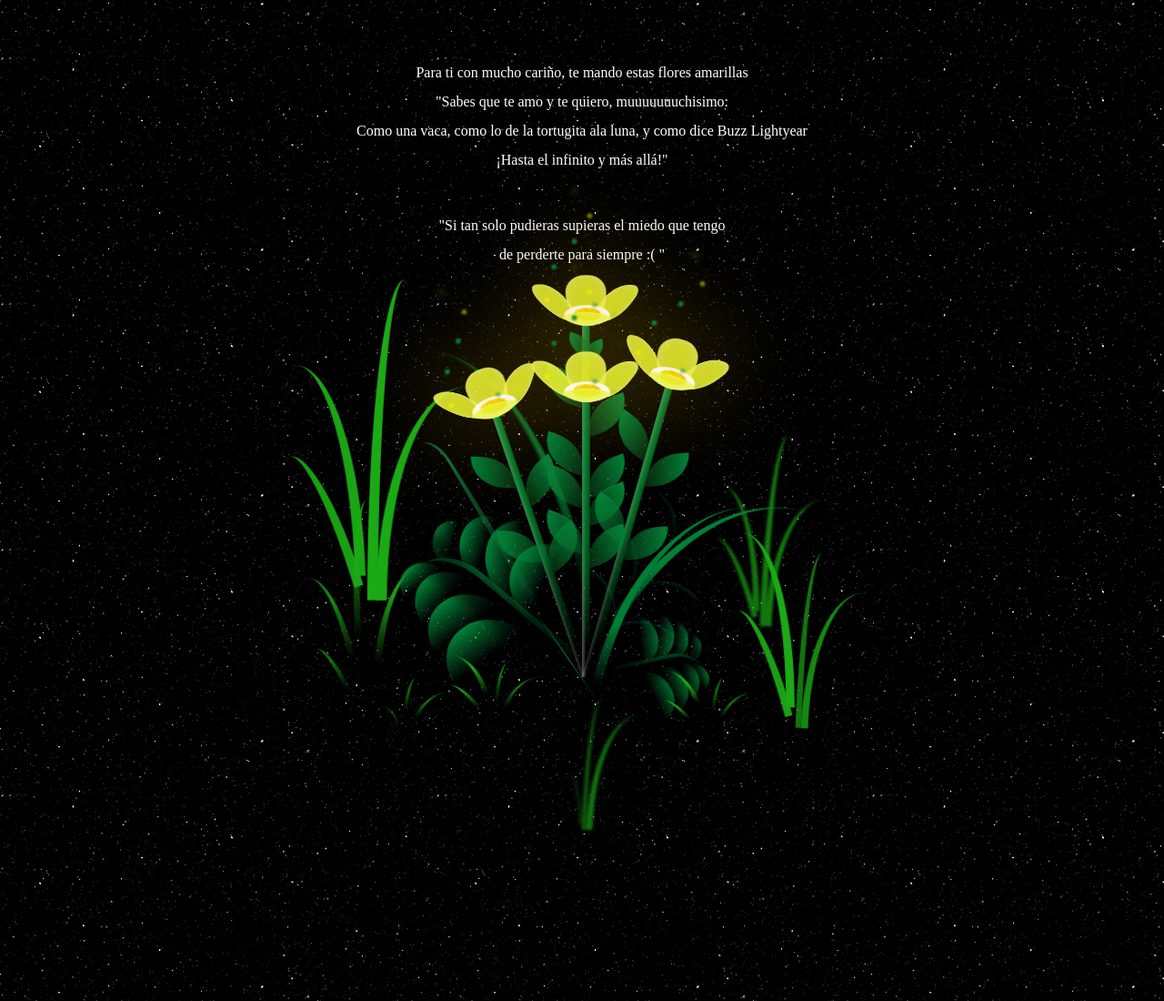
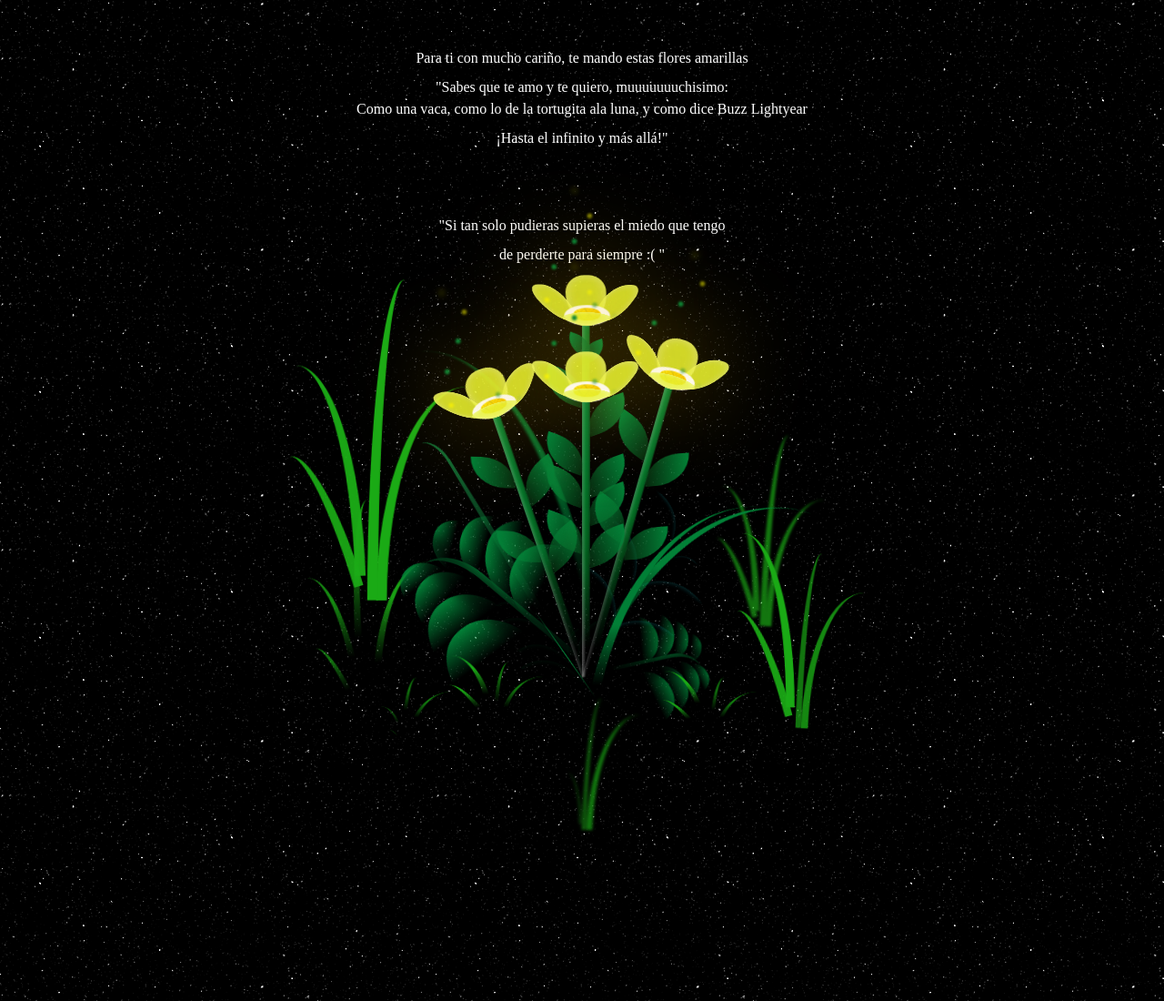
Before and after one commit to PeryCaritaFeliz/Alejandra, a plain HTML site: page index.html in a window 1280 px wide. Shown: the top 1100 px of the page at 91% size. Drawn offline with Linux system fonts and the light colour scheme.

Commit message:
Add files via upload

```diff
--- a/style.css
+++ b/style.css
@@ -14,7 +14,7 @@ body {
 
 .message {
   position: absolute;
-  top: 10%;
+  top: 8%;
   left: 50%;
   transform: translate(-50%, -50%);
   font-size: 1em;
@@ -25,7 +25,7 @@ body {
 
 .message2 {
   position: absolute;
-  top: 14%;
+  top: 12%;
   left: 50%;
   transform: translate(-50%, -50%);
   font-size: 1em;
@@ -37,7 +37,7 @@ body {
 
 .message3 {
   position: absolute;
-  top: 18%;
+  top: 15%;
   left: 50%;
   transform: translate(-50%, -50%);
   font-size: 1em;
@@ -48,7 +48,7 @@ body {
 
 .message4 {
   position: absolute;
-  top: 22%;
+  top: 19%;
   left: 50%;
   transform: translate(-50%, -50%);
   font-size: 1em;
```
